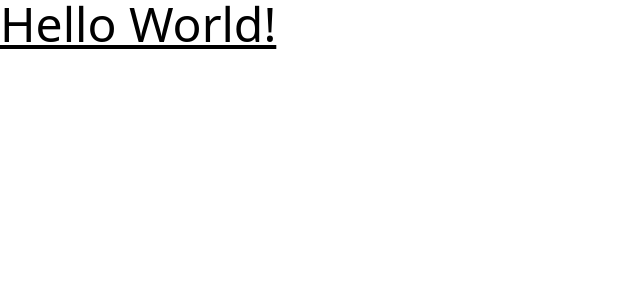
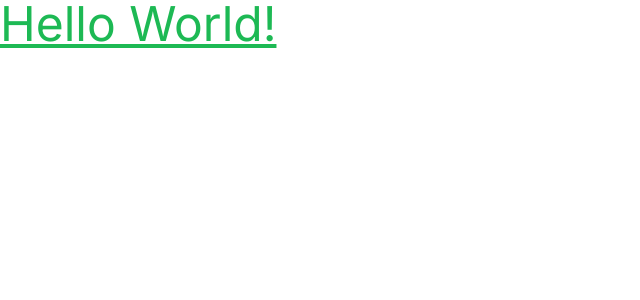
Before and after one commit to DevLukeHere/spotify-tailwind, a React (Create React App) app: page / in a window 1280 px wide. Shown: the top 300 px of the page, without its empty margins (0-640 px from the left). Built offline with nearby package versions, Linux system fonts and the light colour scheme.

Commit message:
Fixed custom colours and fonts not importing from tailwind.config

```diff
--- a/postcss.config.js
+++ b/postcss.config.js
@@ -1,6 +1,6 @@
 module.exports = {
-  plugins: {
-    tailwindcss: {},
-    autoprefixer: {},
-  },
+  plugins: [
+    require('tailwindcss'),
+    require('autoprefixer')
+  ],
 }
--- a/public/index.html
+++ b/public/index.html
@@ -24,7 +24,7 @@
       work correctly both with client-side routing and a non-root public URL.
       Learn how to configure a non-root public URL by running `npm run build`.
     -->
-    <title>Spotify</title>
+    <title>Tailwind Spotify</title>
   </head>
   <body>
     <noscript>You need to enable JavaScript to run this app.</noscript>
--- a/src/App.js
+++ b/src/App.js
@@ -1,7 +1,7 @@
 function App() {
   return (
     <div>
-      <h1 className="text-5xl underline text-spotify-green">Hello World!</h1>
+      <h1 className="text-5xl underline text-spotify-green-primary font-inter">Hello World!</h1>
     </div>
   );
 }
--- a/tailwind.config.js
+++ b/tailwind.config.js
@@ -3,15 +3,15 @@ module.exports = {
     "./src/**/*.{js,jsx,ts,tsx}",
   ],
   theme: {
-    theme: {
-      fontFamily: {
-        inter: ['Inter', 'sans-serif']
-      },
-      colors: {
-        'spotify-green': '#1DB954',
-      }
+    fontFamily: {
+      inter: ['Inter', 'sans-serif']
     },
-    extend: {},
+    colors: {
+      'spotify-green-primary': '#1DB954',
+      'spotify-green-secondary': '#1DB954',
+      'spotify-black': '#191414',
+    }
   },
+  extend: {},
   plugins: [],
 }
```
